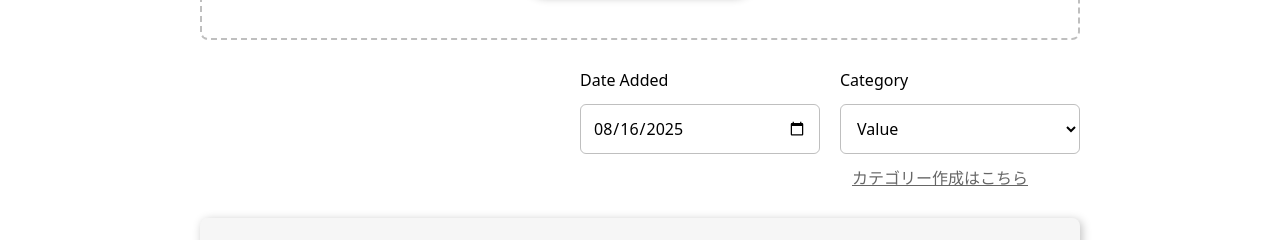
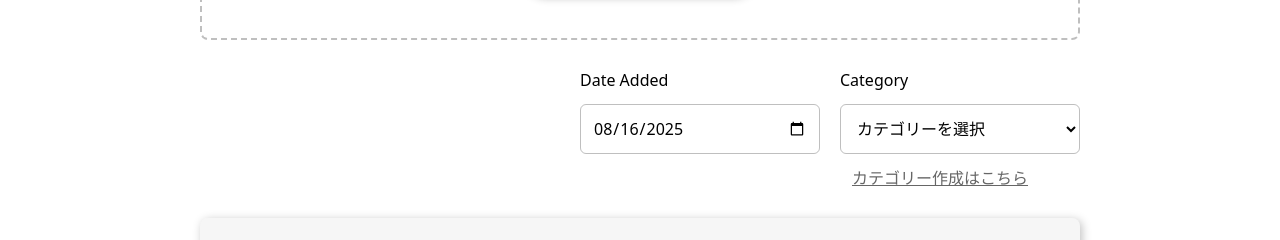
Before and after one commit to takanorishinagawa/teamdev_20, a Next.js app: page /articles/create in a window 1280 px wide. Shown: the part 496-736 px from the top of the page. Built offline with nearby package versions, Linux system fonts and the light colour scheme; no server answers.

Commit message:
カテゴリー分割_20250828_23-17

```diff
--- a/src/app/components/article/ArticleForm.tsx
+++ b/src/app/components/article/ArticleForm.tsx
@@ -4,7 +4,6 @@ import { useState } from "react";
 import { Controller, useForm } from "react-hook-form";
 import toast from "react-hot-toast";
 
-import Link from "next/link";
 import { useRouter } from "next/navigation";
 
 import useUserStore from "@/store/useUserStore";
@@ -18,6 +17,7 @@ import { createClient } from "@/utils/supabase/clients";
 import RectButton from "../button/RectButton";
 import ImageFields from "./ImageFields";
 import AddDateArea from "./components/AddDateArea";
+import CategoryArea from "./components/CategoryArea";
 import TitleArea from "./components/TitleArea";
 
 // 記事投稿フォーム（追加・編集）
@@ -26,15 +26,15 @@ type Schema = z.infer<typeof schema>;
 
 // TODO　画像のファイル容量を加味すること
 const schema = z.object({
-  category_id: z
-    .string()
-    .min(1, { message: "カテゴリーを選択してください。" })
-    .transform((val) => Number(val)),
   title: z
     .string()
     .min(1, { message: "1文字以上で入力してください。" })
     .max(20, { message: "20文字以内で入力してください。" }),
   saved_date: z.string().min(1, { message: "日付を選択してください。" }),
+  category_id: z
+    .string()
+    .min(1, { message: "選択してください。" })
+    .transform((val) => Number(val)),
   content: z
     .string()
     .min(1, { message: "1文字以上で入力してください。" })
@@ -214,23 +214,11 @@ const ArticleForm = ({
               <AddDateArea register={register} errors={errors.saved_date} />
 
               {/* カテゴリー */}
-              <div className="flex flex-col gap-3">
-                <label htmlFor="category">Category</label>
-                <select
-                  id="category"
-                  defaultValue={defaultCategory}
-                  className="w-60 rounded-md border border-[#7777] p-3"
-                  {...register("category_id")}
-                >
-                  <option value="1">Value</option>
-                  <option value="2">Value2</option>
-                  <option value="3">Value3</option>
-                </select>
-
-                <Link href="" className="ml-3 text-[#666] underline">
-                  <p>カテゴリー作成はこちら</p>
-                </Link>
-              </div>
+              <CategoryArea
+                register={register}
+                errors={errors.category_id}
+                defaultCategory={defaultCategory}
+              />
             </div>
 
             {/* 投稿内容 */}
--- /dev/null
+++ b/src/app/components/article/components/CategoryArea.tsx
@@ -0,0 +1,44 @@
+import type { FieldError, UseFormRegister } from "react-hook-form";
+
+import Link from "next/link";
+
+type CategoryAreaProps = {
+  defaultCategory?: string;
+  register: UseFormRegister<any>;
+  errors?: FieldError;
+};
+
+const CategoryArea = ({
+  defaultCategory,
+  register,
+  errors,
+}: CategoryAreaProps) => {
+  return (
+    <div className="flex flex-col gap-3">
+      <div className="flex gap-3">
+        <label htmlFor="category">Category</label>
+        {errors && (
+          <p className="mt-1 px-4 text-sm text-red-500">{errors.message}</p>
+        )}
+      </div>
+
+      <select
+        id="category"
+        defaultValue={defaultCategory}
+        className="w-60 rounded-md border border-[#7777] p-3"
+        {...register("category_id")}
+      >
+        <option value="">カテゴリーを選択</option>
+        <option value="1">Value</option>
+        <option value="2">Value2</option>
+        <option value="3">Value3</option>
+      </select>
+
+      <Link href="" className="ml-3 text-[#666] underline">
+        <p>カテゴリー作成はこちら</p>
+      </Link>
+    </div>
+  );
+};
+
+export default CategoryArea;
```
